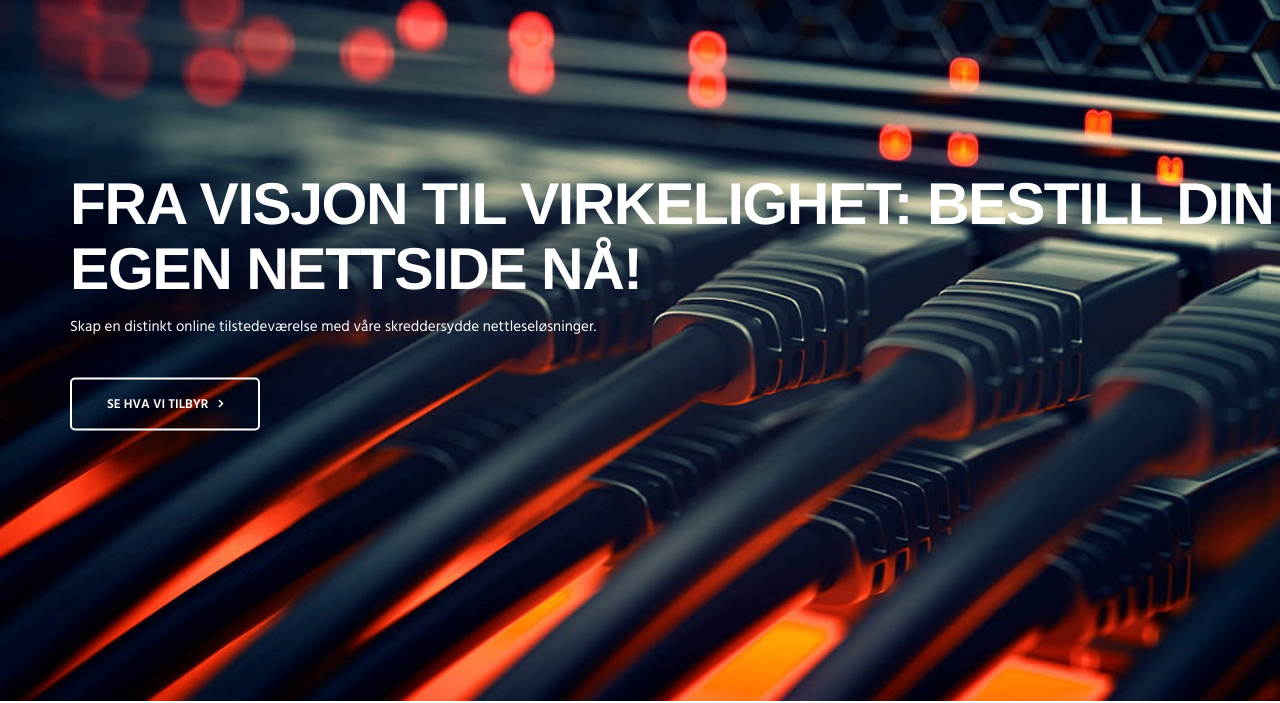
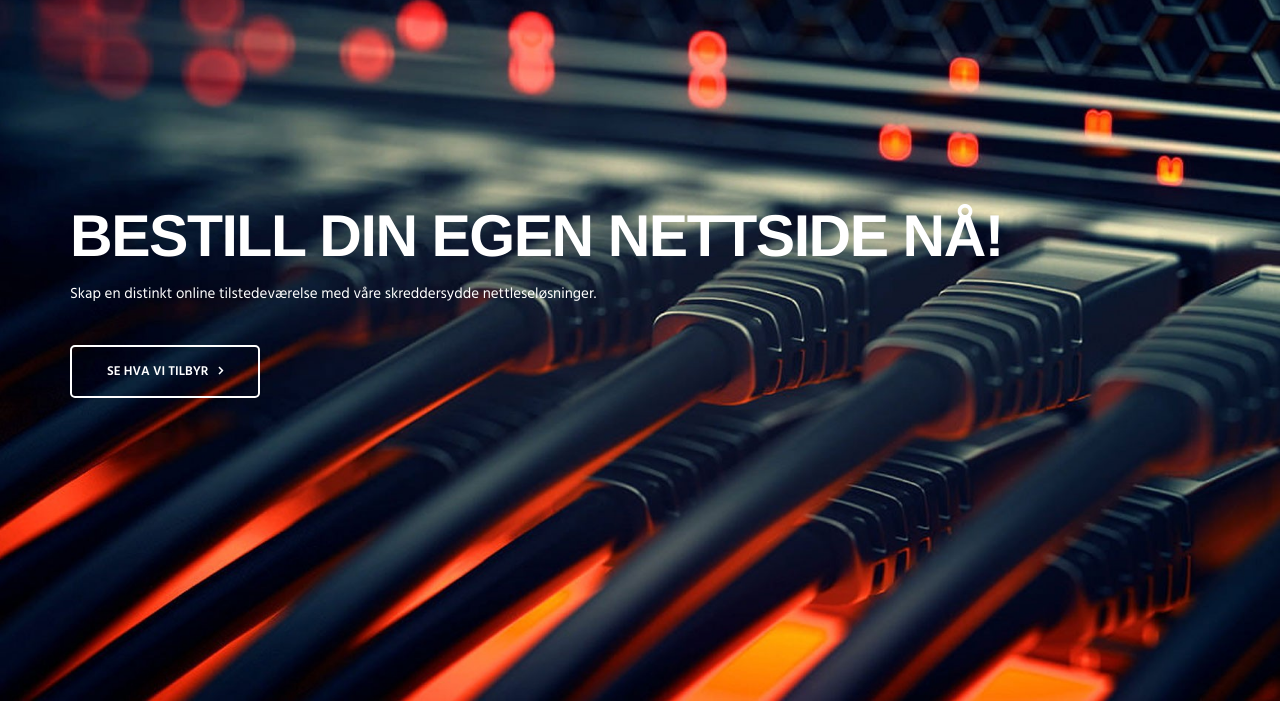
Before and after one commit to hgrotli/base, a plain HTML site: page index.html in a window 1280 px wide. Shown: the part 99-802 px from the top of the page. Drawn offline with nearby package versions, Linux system fonts and the light colour scheme; some packages are replaced by stand-ins of ours; a script that the page names is missing.

Commit message:
Update index.html

```diff
--- a/index.html
+++ b/index.html
@@ -96,7 +96,7 @@
                     <div class="container">
                         <div class="carousel-centered">
                             <div class="margin-b-40">
-                                <h2 class="carousel-title">Fra Visjon til Virkelighet: Bestill Din Egen Nettside Nå!</h2>
+                                <h2 class="carousel-title">Bestill Din Egen Nettside Nå!</h2>
                                 <p class="color-white">Skap en distinkt online tilstedeværelse med våre skreddersydde nettleseløsninger.</p>
                             </div>
                             <a href="#" class="btn-theme btn-theme-sm btn-white-brd text-uppercase">Se hva vi tilbyr</a>
```
